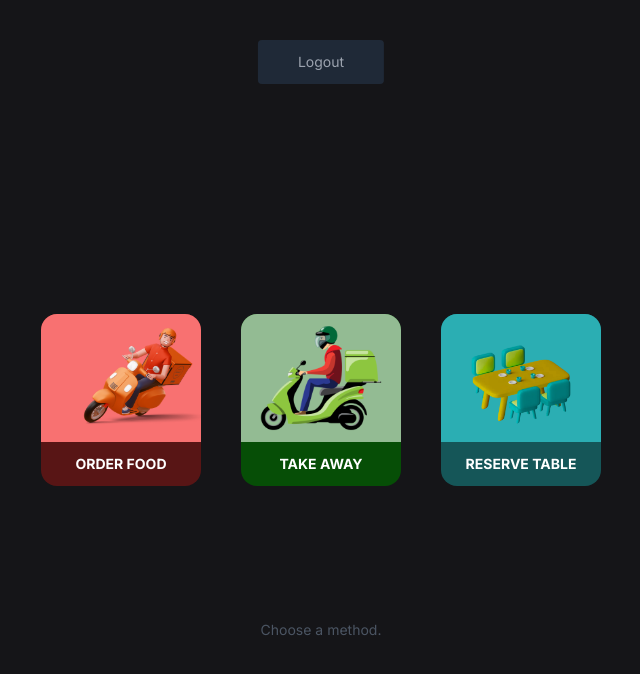
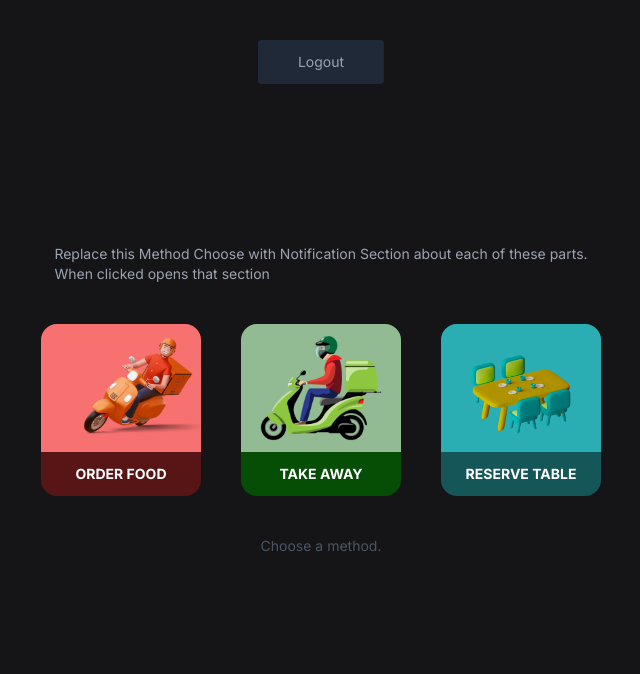
Before and after one commit to SA-30/restaurant__app-next, a Next.js app: page /dashboard in a window 1280 px wide. Shown: the top 674 px of the page, without its empty margins (319-959 px from the left). Built offline with nearby package versions, Linux system fonts and the light colour scheme.

Commit message:
todo in dashboard

```diff
--- a/src/app/dashboard/page.tsx
+++ b/src/app/dashboard/page.tsx
@@ -12,8 +12,9 @@ const page = () => {
       <div className='min-h-[5vh] absolute top-10 left-[50%] translate-x-[-50%]'>
         <button onClick={ () => router.replace('/login')} className='transition-all hover:shadow-md text-gray-400 text-sm  bg-gray-800 px-10 py-3 rounded'>Logout</button>
       </div>
+
       <MethodChoose />
-      <p className='text-sm text-gray-600  absolute bottom-20 md:bottom-40 left-[50%] translate-x-[-50%]'>Choose a method.</p>
+
     </div>
   )
 }
--- a/src/components/methodChoose/MethodChoose.tsx
+++ b/src/components/methodChoose/MethodChoose.tsx
@@ -8,7 +8,19 @@ import reservetable from '../../../public/assets/images/reservetable.png';
 
 const MethodChoose = () => {
   return (
-    <div className='min-h-[100vh] flex flex-col items-center md:flex-row bg-primaryColor justify-center gap-10'>
+    <>
+      <div className="flex flex-col min-h-screen bg-primaryColor items-center justify-center gap-10">
+        <div>
+          {/* Replace this Method Choose with Notification Section about each of these parts.
+            When clicked opens that section
+        */}
+        <p className=" text-gray-400 text-sm bg-transparent">
+            Replace this Method Choose with Notification Section about each of these parts. <br />
+            When clicked opens that section
+        </p>
+        </div>
+
+        <div className=' flex flex-col md:flex-row gap-10'>
           <Link href='/orderFood'>
             <div className='transition-all hover:shadow-xl hover:scale-[1.02] w-40 flex flex-col items-center justify-center bg-[#581515]  rounded-2xl cursor-pointer'>
               <div className='h-32 bg-red-400 w-full rounded-t-2xl flex flex-col justify-center items-center'>
@@ -34,6 +46,12 @@ const MethodChoose = () => {
             </div>
           </Link>
         </div>
+
+        <div>
+          <p className='text-sm text-gray-600  '>Choose a method.</p>
+        </div>
+    </div>
+    </>
   )
 }
 
```
Lines whose indentation alone changed are shown as unchanged.
